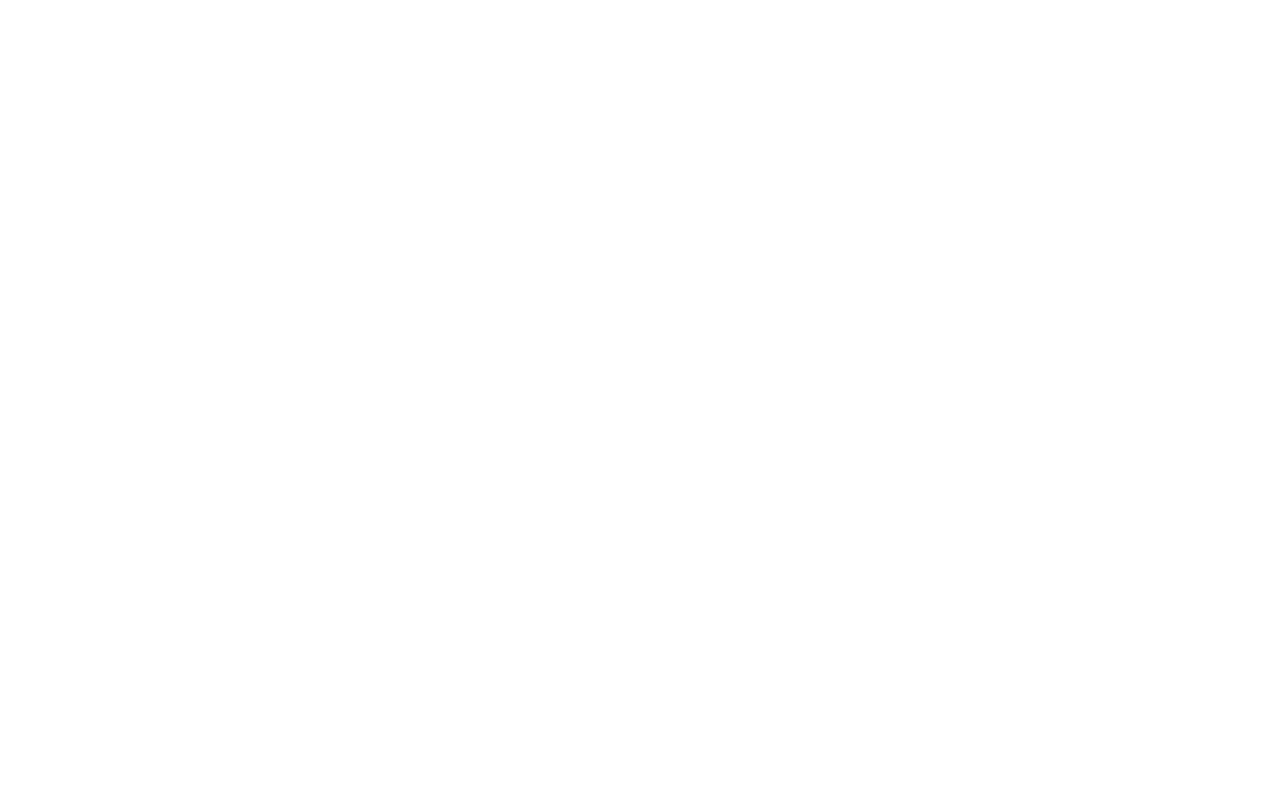
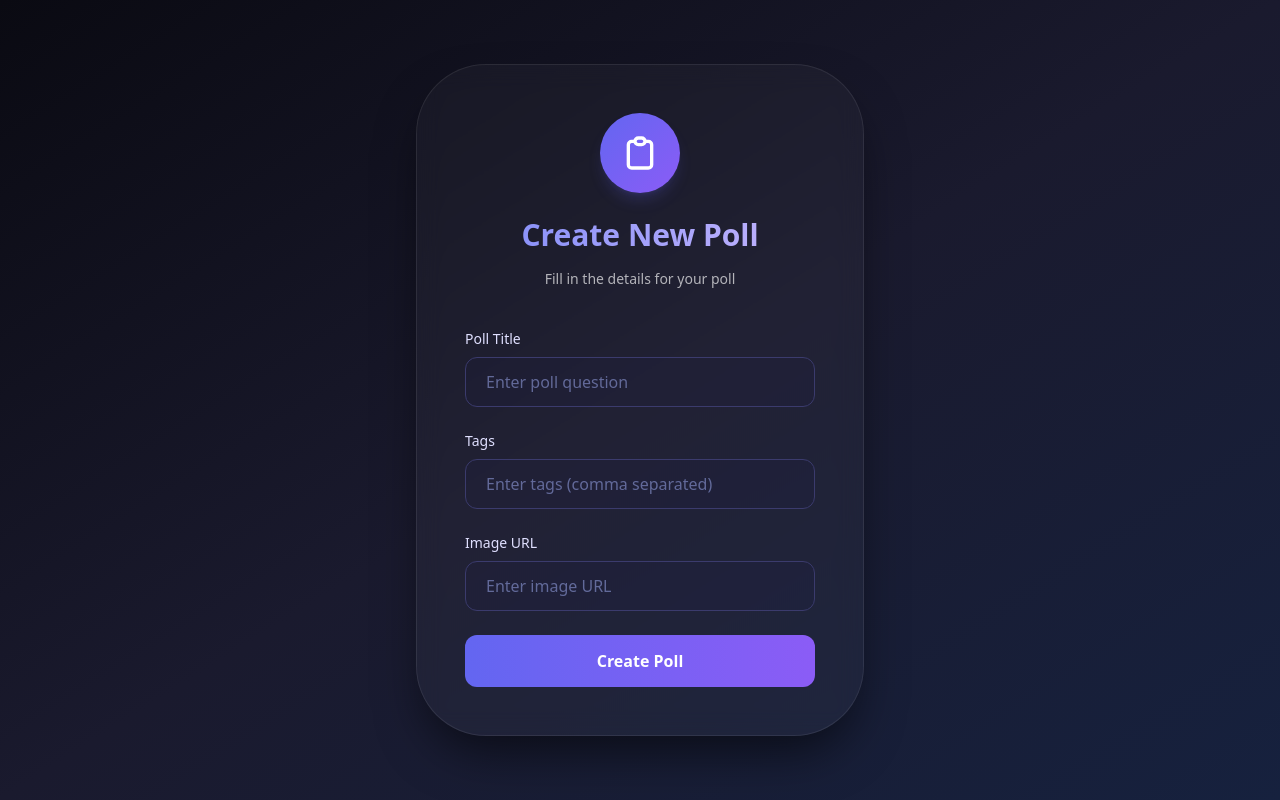
Before and after one commit to vivekanandpandey27/PulsePolls, a React (Vite) app in the folder frontend/: page /CreatePoll in a window 1280 px wide. Before the commit this address had no page. Built offline with nearby package versions, Linux system fonts and the light colour scheme.

Commit message:
Added Create Poll Component
Added Create Poll Component and connect it to Backend

```diff
--- a/frontend/src/App.jsx
+++ b/frontend/src/App.jsx
@@ -5,6 +5,8 @@ import LoginPage from './components/LoginPage';
 import Signup from './components/SignUp';
 import { PollBox } from './components/PollBox';
 import { HomePage } from './components/HomePage';
+import { CreatePoll } from './components/CreatePoll';
+
 function App() {
 return (<div>
     <Routes>
@@ -12,6 +14,7 @@ return (<div>
         <Route path = "/Poll" element = {<PollBox/>}/>
         <Route path ="/login" element = {<LoginPage/>}/>
         <Route path ="/signup" element = {<Signup/>}/>
+        <Route path = "/CreatePoll" element = {<CreatePoll/>} />
 
     </Routes>
 
--- /dev/null
+++ b/frontend/src/components/CreatePoll.jsx
@@ -0,0 +1,130 @@
+import React, { useState } from 'react';
+import { useNavigate } from 'react-router-dom';
+import axios from 'axios';
+import { toast } from 'react-hot-toast';
+
+export const CreatePoll = () => {
+  const navigate = useNavigate();
+  const [formData, setFormData] = useState({
+    title: "",
+    tags: "",
+    imageUrl: ""
+  });
+  const [isLoading, setIsLoading] = useState(false);
+
+  const REACT_BASE_URL = import.meta.env.VITE_REACT_APP_BACKEND_BASE_URL || 'http://localhost:8080';
+
+  const changeHandler = (event) => {
+    const { name, value } = event.target;
+    setFormData(prev => ({
+      ...prev,
+      [name]: value,
+    }));
+  };
+
+  async function onSubmitHandler(event) {
+    event.preventDefault();
+    setIsLoading(true);
+
+    try {
+      const res = await axios.post(
+        `${REACT_BASE_URL}/api/v1/polls/post`,
+        formData,
+        {
+          headers: { 'Content-Type': 'application/json' },
+          withCredentials: true,
+        }
+      );
+
+      toast.success("Poll created successfully!");
+      console.log("Poll creation response:", res.data);
+      setFormData({ title: "", tags: "", imageUrl: "" });
+      navigate('/'); // Redirect after successful creation
+    } catch (error) {
+      console.error("Poll creation error:", error);
+      toast.error(error?.response?.data?.message || "Failed to create poll");
+    } finally {
+      setIsLoading(false);
+    }
+  }
+
+  return (
+    <div className="min-h-screen bg-gradient-to-br from-[#0a0a12] via-[#1a1a2e] to-[#16213e] flex items-center justify-center px-4">
+      <div className="backdrop-blur-md bg-[#ffffff08] border border-[#ffffff15] rounded-[70px] shadow-[0_25px_50px_-12px_rgba(0,0,0,0.6)] p-12 w-full max-w-md transition-all duration-300 hover:shadow-[0_35px_60px_-15px_rgba(109,40,217,0.3)]">
+        <div className="text-center mb-10">
+          <div className="mx-auto w-20 h-20 rounded-full bg-gradient-to-br from-[#6366f1] to-[#8b5cf6] flex items-center justify-center mb-4 shadow-lg shadow-[#6366f130]">
+            <svg xmlns="http://www.w3.org/2000/svg" className="h-10 w-10 text-white" fill="none" viewBox="0 0 24 24" stroke="currentColor">
+              <path strokeLinecap="round" strokeLinejoin="round" strokeWidth={2} d="M9 5H7a2 2 0 00-2 2v12a2 2 0 002 2h10a2 2 0 002-2V7a2 2 0 00-2-2h-2M9 5a2 2 0 002 2h2a2 2 0 002-2M9 5a2 2 0 012-2h2a2 2 0 012 2" />
+            </svg>
+          </div>
+          <h2 className="text-3xl font-bold text-transparent bg-clip-text bg-gradient-to-r from-[#818cf8] to-[#c4b5fd] mb-2 p-2">
+            Create New Poll
+          </h2>
+          <p className="text-[#ffffffaa] text-sm">Fill in the details for your poll</p>
+        </div>
+
+        <form onSubmit={onSubmitHandler} className="space-y-6">
+          <div className="space-y-2">
+            <label htmlFor="title" className="block text-sm font-medium text-[#e0e0ff]">
+              Poll Title
+            </label>
+            <div className="relative">
+              <input
+                id="title"
+                name="title"
+                type="text"
+                onChange={changeHandler}
+                value={formData.title}
+                placeholder="Enter poll question"
+                className="w-full px-5 py-3 rounded-xl bg-[#1e1b4b20] text-white placeholder-[#a5b4fc80] border border-[#3b3b6d] focus:outline-none focus:border-[#818cf8] focus:ring-2 focus:ring-[#6366f130] transition-all"
+                required
+              />
+            </div>
+          </div>
+
+          <div className="space-y-2">
+            <label htmlFor="tags" className="block text-sm font-medium text-[#e0e0ff]">
+              Tags
+            </label>
+            <div className="relative">
+              <input
+                id="tags"
+                name="tags"
+                type="text"
+                onChange={changeHandler}
+                value={formData.tags}
+                placeholder="Enter tags (comma separated)"
+                className="w-full px-5 py-3 rounded-xl bg-[#1e1b4b20] text-white placeholder-[#a5b4fc80] border border-[#3b3b6d] focus:outline-none focus:border-[#818cf8] focus:ring-2 focus:ring-[#6366f130] transition-all"
+              />
+            </div>
+          </div>
+
+          <div className="space-y-2">
+            <label htmlFor="imageUrl" className="block text-sm font-medium text-[#e0e0ff]">
+              Image URL
+            </label>
+            <div className="relative">
+              <input
+                id="imageUrl"
+                name="imageUrl"
+                type="text"
+                onChange={changeHandler}
+                value={formData.imageUrl}
+                placeholder="Enter image URL"
+                className="w-full px-5 py-3 rounded-xl bg-[#1e1b4b20] text-white placeholder-[#a5b4fc80] border border-[#3b3b6d] focus:outline-none focus:border-[#818cf8] focus:ring-2 focus:ring-[#6366f130] transition-all"
+              />
+            </div>
+          </div>
+
+          <button
+            type="submit"
+            disabled={isLoading}
+            className={`w-full py-3.5 bg-gradient-to-r from-[#6366f1] to-[#8b5cf6] text-white font-bold rounded-xl transition-all duration-300 hover:shadow-lg hover:shadow-[#6366f130] transform hover:-translate-y-0.5 active:scale-95 ${isLoading ? 'opacity-70 cursor-not-allowed' : ''}`}
+          >
+            {isLoading ? 'Creating...' : 'Create Poll'}
+          </button>
+        </form>
+      </div>
+    </div>
+  );
+};
--- a/frontend/src/components/PollBox.jsx
+++ b/frontend/src/components/PollBox.jsx
@@ -1,8 +1,9 @@
 import React, { useEffect, useState } from 'react';
 import { Poll } from './Polls';
 import axios from 'axios';
+const REACT_BASE_URL = import.meta.env.VITE_REACT_APP_BACKEND_BASE_URL;
 
-const REACT_BASE_URL = import.meta.env.VITE_REACT_APP_BACKEND_BASE_URL;
+
 
 async function fetchPollData(setData) {
   try {
```
